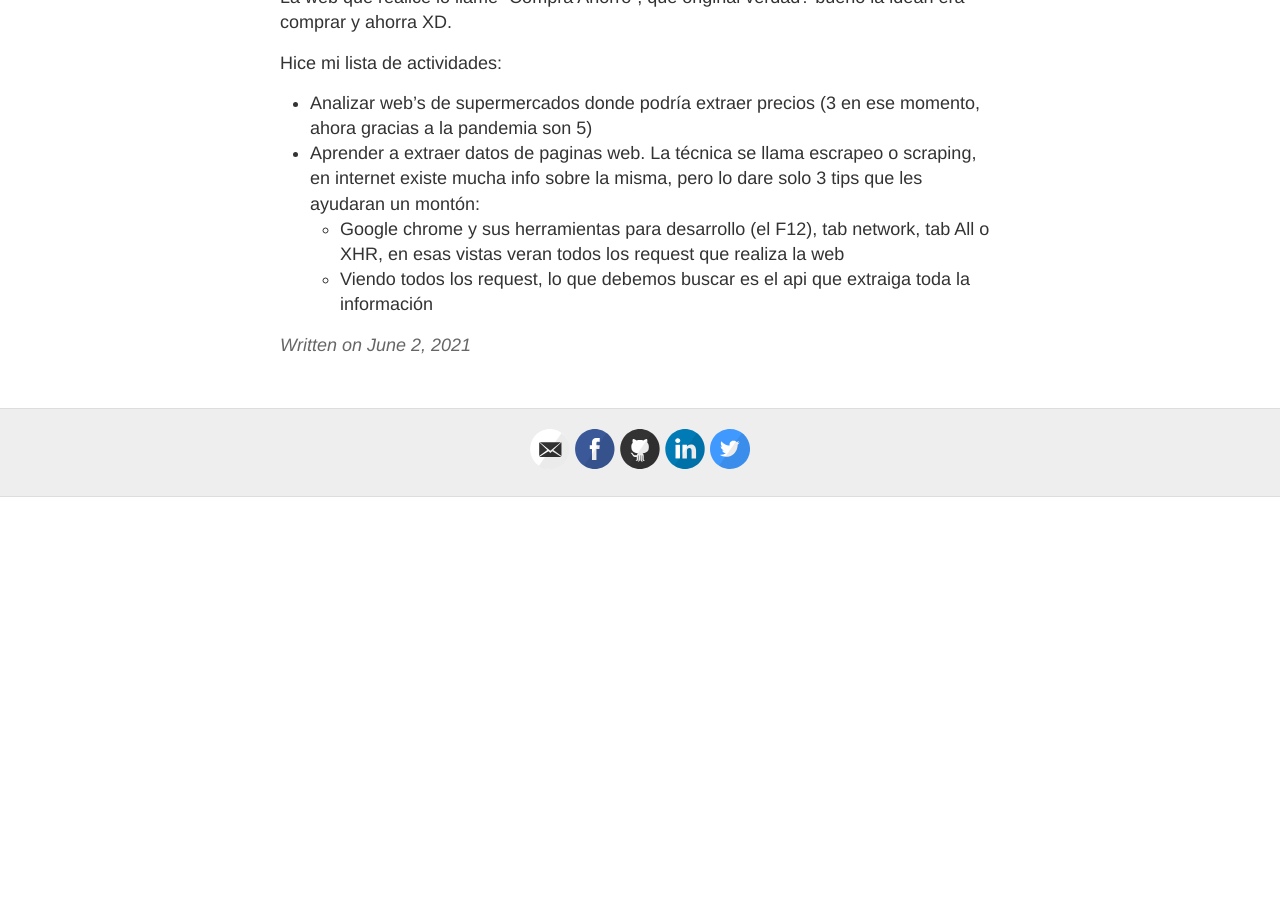
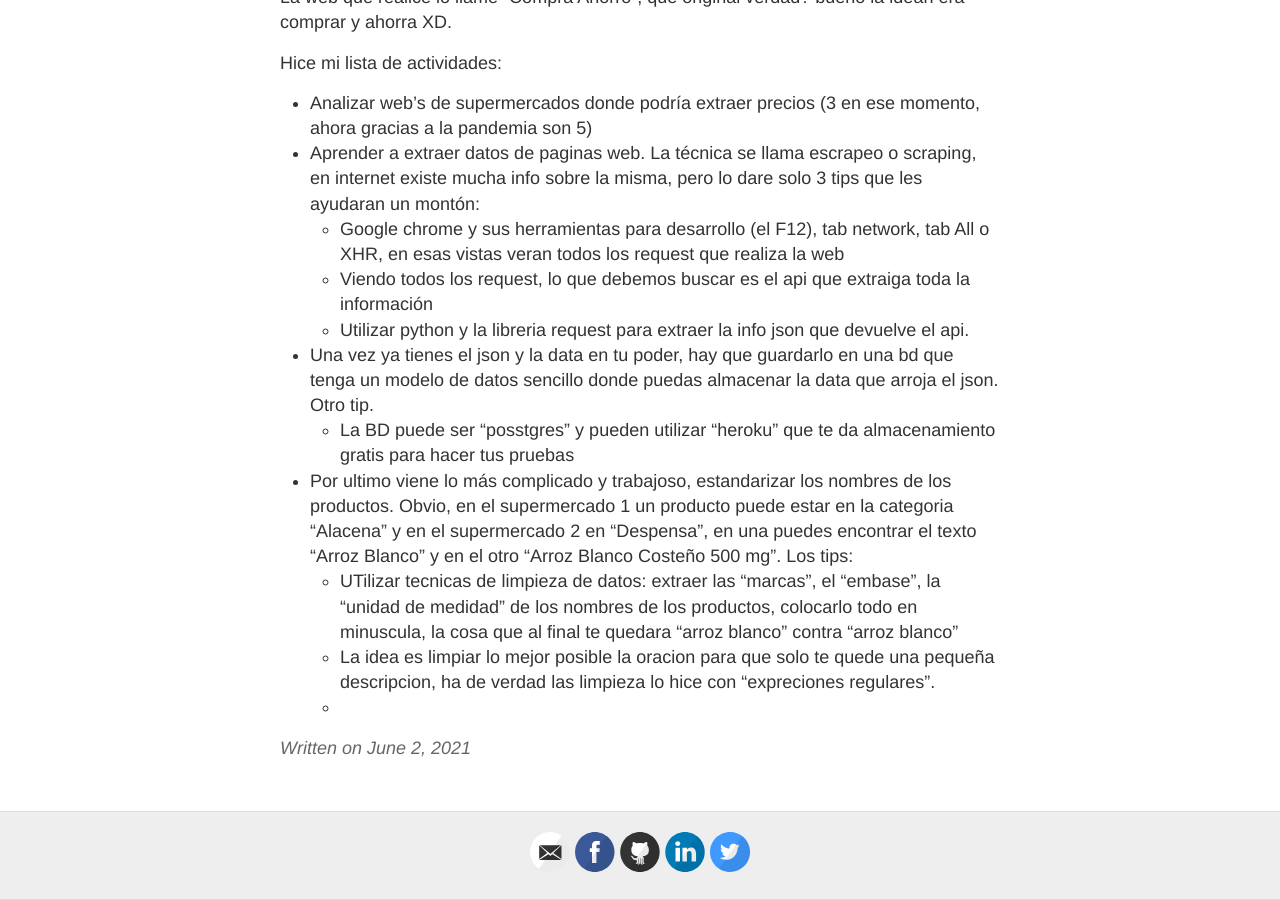
Before and after one commit to joenvihe/joenvihe.github.io, a Jekyll site: the page built from _posts/2021-06-02-Precios-Supermercados.md, in a window 1280 px wide and 900 px high, scrolled down 589 px. Built offline with Jekyll 4.4.1, drawn with Linux system fonts in a browser that asks for light colours; before the commit the page ends 1086 px from its top, so only the background shows below that.

Commit message:
add perfil

```diff
--- a/_posts/2021-06-02-Precios-Supermercados.md
+++ b/_posts/2021-06-02-Precios-Supermercados.md
@@ -16,3 +16,10 @@ Hice mi lista de actividades:
 - Aprender a extraer datos de paginas web. La técnica se llama escrapeo o scraping, en internet existe mucha info sobre la misma, pero lo dare solo 3 tips que les ayudaran un montón:
     * Google chrome y sus herramientas para desarrollo (el F12), tab network, tab All o XHR, en esas vistas veran todos los request que realiza la web
     * Viendo todos los request, lo que debemos buscar es el api que extraiga toda la información
+    * Utilizar python y la libreria request para extraer la info json que devuelve el api.
+- Una vez ya tienes el json y la data en tu poder, hay que guardarlo en una bd que tenga un modelo de datos sencillo donde puedas almacenar  la data que arroja el json. Otro tip.
+    * La BD puede ser "posstgres" y pueden utilizar "heroku" que te da almacenamiento gratis para hacer tus pruebas
+- Por ultimo viene lo más complicado y trabajoso, estandarizar los nombres de los productos. Obvio, en el supermercado 1 un producto puede estar en la categoria "Alacena" y en el supermercado 2 en "Despensa", en una puedes encontrar el texto "Arroz Blanco" y en el otro "Arroz Blanco Costeño 500 mg". Los tips:
+    * UTilizar tecnicas de limpieza de datos: extraer las "marcas", el "embase", la "unidad de medidad" de los nombres de los productos, colocarlo todo en minuscula, la cosa que al final te quedara "arroz blanco" contra "arroz blanco"
+    * La idea es limpiar lo mejor posible la oracion para que solo te quede una pequeña descripcion, ha de verdad las limpieza lo hice con "expreciones regulares".
+    *
```
